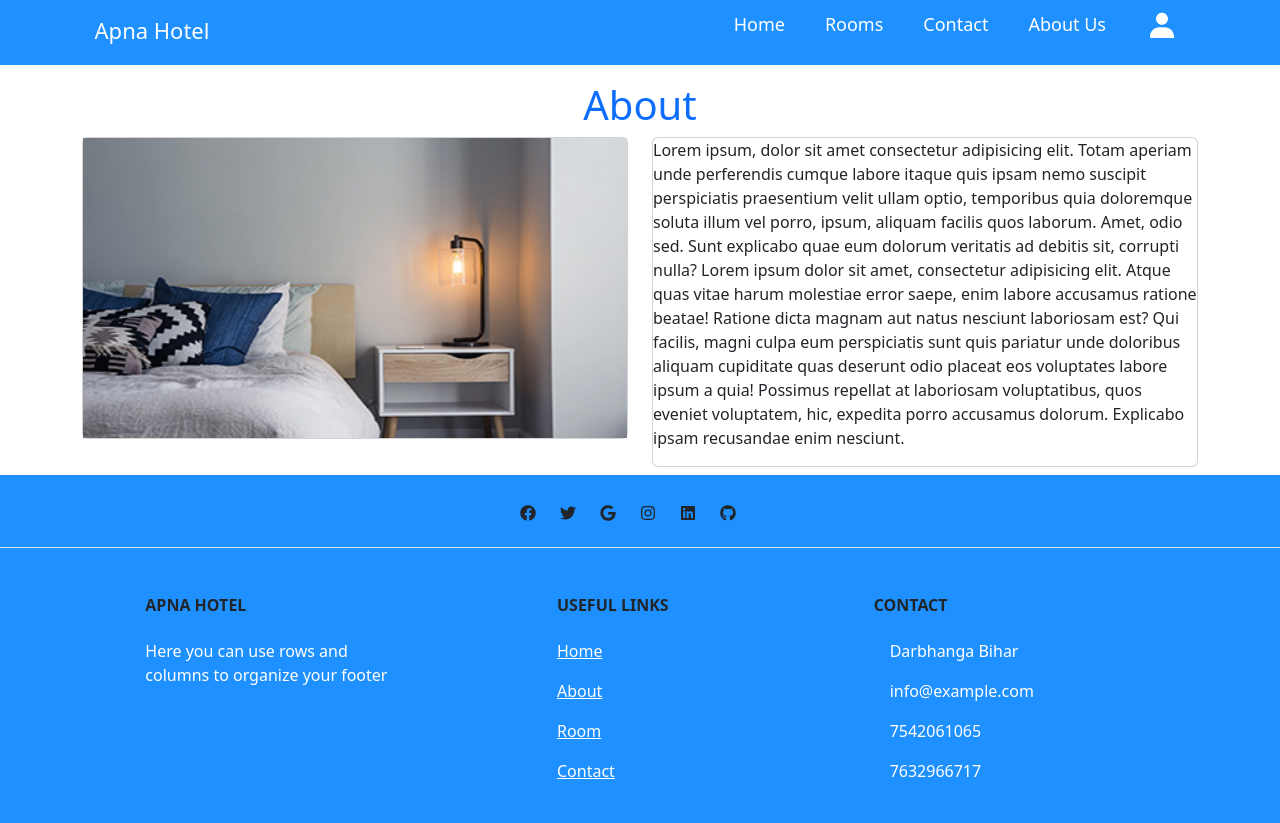
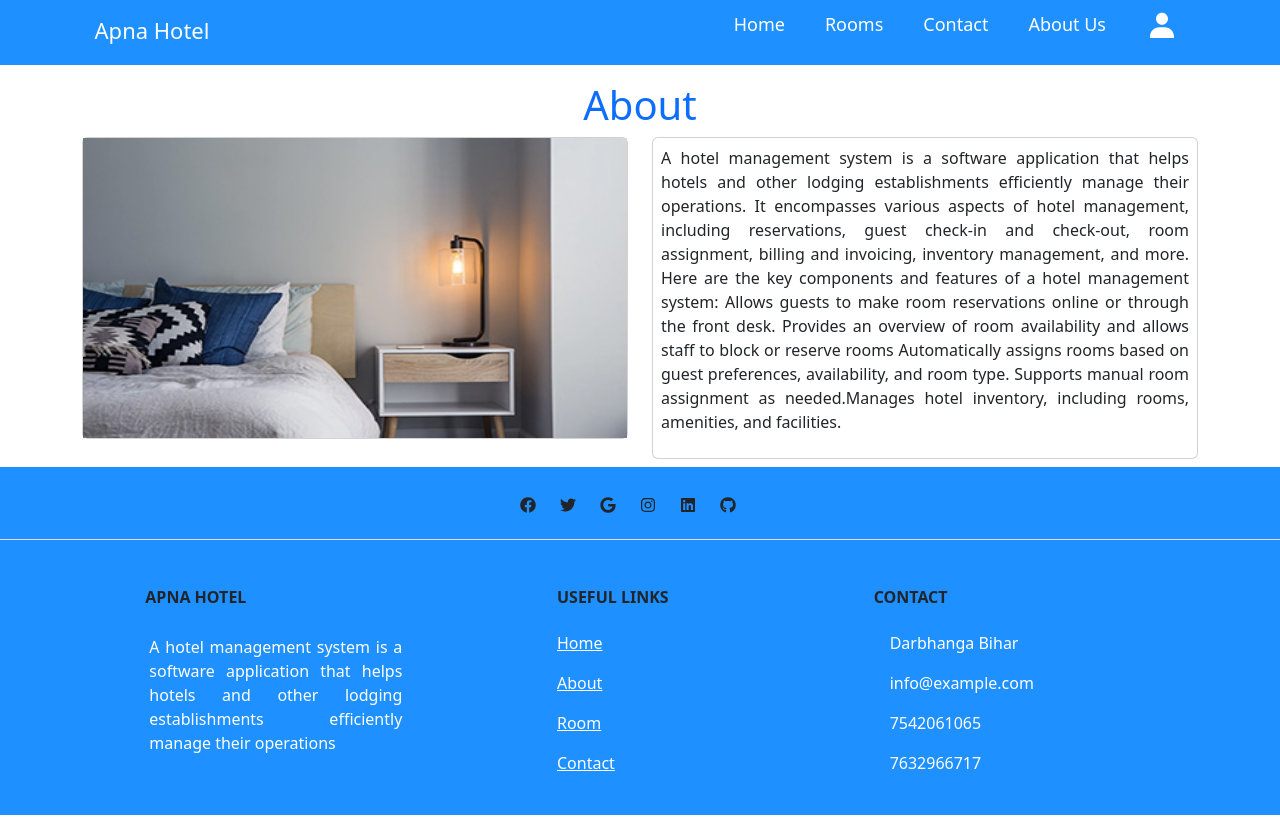
Before and after one commit to Raghav9525/HotelBookingFrontend, a React (Create React App) app: page /about in a window 1280 px wide. Built offline with nearby package versions, Linux system fonts and the light colour scheme.

Commit message:
payment page

```diff
--- a/src/components/About.js
+++ b/src/components/About.js
@@ -11,26 +11,20 @@ function About() {
                 <div class="row">
                     <div class="col-sm-6">
                         <div class="card">
-                            <img className="d-block w-100 img-fluid mx-auto" src={require("../img/room-2.jpg")} style={{height: "300px"}} alt="" />
+                            <img className="d-block w-100 img-fluid mx-auto" src={require("../img/room-2.jpg")} style={{ height: "300px" }} alt="" />
                         </div>
                     </div>
                     <div class="col-sm-6">
                         <div class="card">
-                            <p>
-                                Lorem ipsum, dolor sit amet consectetur adipisicing elit. Totam
-                                aperiam unde perferendis cumque labore itaque quis ipsam nemo
-                                suscipit perspiciatis praesentium velit ullam optio, temporibus
-                                quia doloremque soluta illum vel porro, ipsum, aliquam facilis
-                                quos laborum. Amet, odio sed. Sunt explicabo quae eum dolorum
-                                veritatis ad debitis sit, corrupti nulla? Lorem ipsum dolor sit
-                                amet, consectetur adipisicing elit. Atque quas vitae harum
-                                molestiae error saepe, enim labore accusamus ratione beatae!
-                                Ratione dicta magnam aut natus nesciunt laboriosam est? Qui
-                                facilis, magni culpa eum perspiciatis sunt quis pariatur unde
-                                doloribus aliquam cupiditate quas deserunt odio placeat eos
-                                voluptates labore ipsum a quia! Possimus repellat at laboriosam
-                                voluptatibus, quos eveniet voluptatem, hic, expedita porro
-                                accusamus dolorum. Explicabo ipsam recusandae enim nesciunt.
+                            <p className="p-2" style={{textAlign:'justify'}}>
+                                A hotel management system is a software application that helps hotels and other lodging establishments efficiently manage their operations. It encompasses various aspects of hotel management, including reservations, guest check-in and check-out, room assignment, billing and invoicing, inventory management, and more. Here are the key components and features of a hotel management system:
+                                Allows guests to make room reservations online or through the front desk.
+                                Provides an overview of room availability and allows staff to block or reserve rooms
+                                Automatically assigns rooms based on guest preferences, availability, and room type.
+   Supports manual room assignment as needed.Manages hotel inventory, including rooms, amenities, and facilities.
+
+
+
                             </p>
                         </div>
                     </div>
--- a/src/components/Dashboard.js
+++ b/src/components/Dashboard.js
@@ -15,6 +15,7 @@ import AdminLogin from './AdminLogin'
 import { useSelector, useDispatch } from 'react-redux';
 import UserPanel from './UserPanel';
 import Contact from './Contact';
+import RoomDetails from './RoomDetails';
 
 
 function Dashboard() {
@@ -26,6 +27,9 @@ function Dashboard() {
                 <Route path="/" element={<Home />} />
                 <Route path="/room" element={<Rooms />} />
                 <Route path="/contact" element={<Contact />} />
+                <Route path="/roomdetails/:id" element={<RoomDetails />} />
+
+
                 <Route path="/roombook/:id" element={<RoomBook />} />
                 <Route path="/userpanel" element={authentication ? <UserPanel /> : <Login />} />
                 <Route path="/admin" element={authentication ? <Admin /> : <Login />} />
--- a/src/components/Footer.js
+++ b/src/components/Footer.js
@@ -41,8 +41,8 @@ function Footer() {
                             <div class="col-md-4 col-lg-4 col-xl-3 mx-auto mb-4">
 
                                 <h6 class="text-uppercase fw-bold mb-4 text-dark">Apna Hotel</h6>
-                                <p>
-                                    Here you can use rows and columns to organize your footer
+                                <p className="p-1" style={{textAlign:'justify'}}>
+                                    A hotel management system is a software application that helps hotels and other lodging establishments efficiently manage their operations
 
                                 </p>
                             </div>
--- a/src/components/Home.js
+++ b/src/components/Home.js
@@ -32,9 +32,34 @@ function Home() {
         </button>
       </div>
 
+      {/* About section */}
+      <h1 class="fs-1 text-primary text-center mt-3">About</h1>
+      <div class="container mb-2">
+        <div class="row">
+          <div class="col-sm-6">
+            <div class="card">
+              <img className="d-block w-100 img-fluid mx-auto" src={require("../img/room-2.jpg")} style={{ height: "300px" }} alt="" />
+            </div>
+          </div>
+          <div class="col-sm-6">
+            <div class="card">
+              <p className="p-2" style={{ textAlign: 'justify' }}>
+                A hotel management system is a software application that helps hotels and other lodging establishments efficiently manage their operations. It encompasses various aspects of hotel management, including reservations, guest check-in and check-out, room assignment, billing and invoicing, inventory management, and more. Here are the key components and features of a hotel management system:
+                Allows guests to make room reservations online or through the front desk.
+                Provides an overview of room availability and allows staff to block or reserve rooms
+                Automatically assigns rooms based on guest preferences, availability, and room type.
+                Supports manual room assignment as needed.Manages hotel inventory, including rooms, amenities, and facilities.
+              </p>
+            </div>
+          </div>
+        </div>
+      </div>
+
+
       {/* Rooms section */}
+      <h1 class="fs-1 text-primary text-center mt-3">Rooms</h1>
       <Rooms />
-      <About />
+      <Footer />
     </div>
 
   );
--- /dev/null
+++ b/src/components/RoomDetails.js
@@ -0,0 +1,56 @@
+
+import React from 'react'
+import { roomData } from '../constant'
+import { useParams } from 'react-router-dom'
+import { FaIndianRupeeSign } from 'react-icons/fa6';
+import { useNavigate } from 'react-router-dom';
+import Footer from './Footer';
+
+
+function RoomDetails() {
+    let { id } = useParams()
+    id = parseInt(id);
+    console.log("id" + id)
+    // Find the room data with the matching id
+    const room = roomData.find((room) => room.id === id);
+    console.log(room)
+
+    const navigate = useNavigate()
+    function booking(id) {
+        // navigate(`/roombook/${id}`);
+        navigate(`/signup/${id}`);
+    }
+
+    return (
+        <>
+            <div class="container view mt-2 mb-2">
+                <div class="row">
+                    <div class="col-sm-6">
+
+                        <img className="d-block w-100 img-fluid mx-auto" src={room.imageSrc} alt="room-img" />
+                    </div>
+                    <div class="col-sm-6">
+                        <div class="card" style={{ border: "none" }}>
+                            <h4>{room.name}</h4>
+                            <h2 className="text-primary">
+                                <FaIndianRupeeSign className="text-primary" />{room.price}
+                            </h2>
+                            <p>Hotel: {room.hotel}</p>
+                            <p>Size: {room.size}</p>
+                            <p>Capacity: {room.capacity}</p>
+                            <p>Services: {room.services}</p>
+                            <button className="btn btn-primary me-2 btn btn-primary fs-5 col-4" onClick={() => booking(room.id)}>Book Now</button>
+                        </div>
+                    </div>
+
+                </div>
+
+            </div>
+            <Footer />
+        </>
+
+
+    )
+}
+
+export default RoomDetails
--- a/src/components/Rooms.js
+++ b/src/components/Rooms.js
@@ -7,13 +7,16 @@ import { useNavigate } from 'react-router-dom';
 import './style.css';
 import { FaIndianRupeeSign } from 'react-icons/fa6';
 
-
 function Rooms() {
     const navigate = useNavigate();
 
     function booking(id) {
         // navigate(`/roombook/${id}`);
         navigate(`/signup/${id}`);
+    }
+
+    function viewDetails(id){
+        navigate(`/roomdetails/${id}`);
     }
 
     return (
@@ -42,9 +45,9 @@ function Rooms() {
                                             <p>Services: {room.services}</p>
                                         </div>
                                     </div>
-                                    <button className="btn btn-primary" onClick={() => booking(room.id)}>Book Now</button>
+                                    <button className="btn btn-primary me-2" onClick={() => booking(room.id)}>Book Now</button>
+                                    <button class="btn btn-primary" onClick={() => viewDetails(room.id)}>View Details</button>
                                 </div>
-
                             </div>
                         </div>
                     ))}
--- a/src/components/UserPanel.js
+++ b/src/components/UserPanel.js
@@ -50,7 +50,6 @@ function UserPanel() {
 
   return (
     <div className="adminpage">
-      <Navbar />
       <div >
         <h2>User Panel</h2>
         <br /><br />
--- a/src/components/payment.css
+++ b/src/components/payment.css
@@ -5,6 +5,7 @@
     padding: 0;
     font-family: "Times New Roman", Times, serif;
   } */
+
   #left-div {
     background-color: #071952;
     color: #fff;
@@ -19,9 +20,9 @@
   #second {
     height: 400px;
     align-items: center;
-    margin-top: 10%;
+    /* margin-top: 10%; */
   }
   img {
-    margin-left: 10%;
+    /* margin-left: 10%; */
     align-items: center;
   }
```
Also changed, not shown: src/components/Payment.js (+24 -14 lines).
